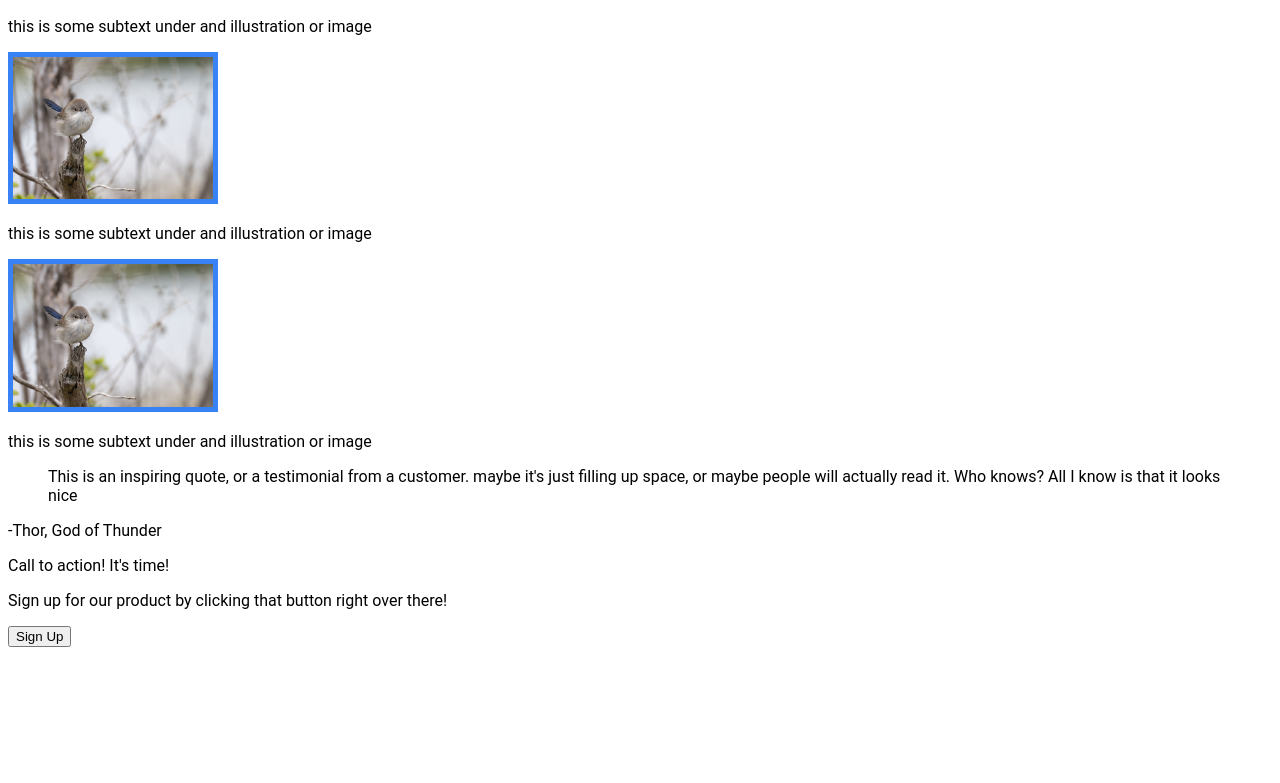
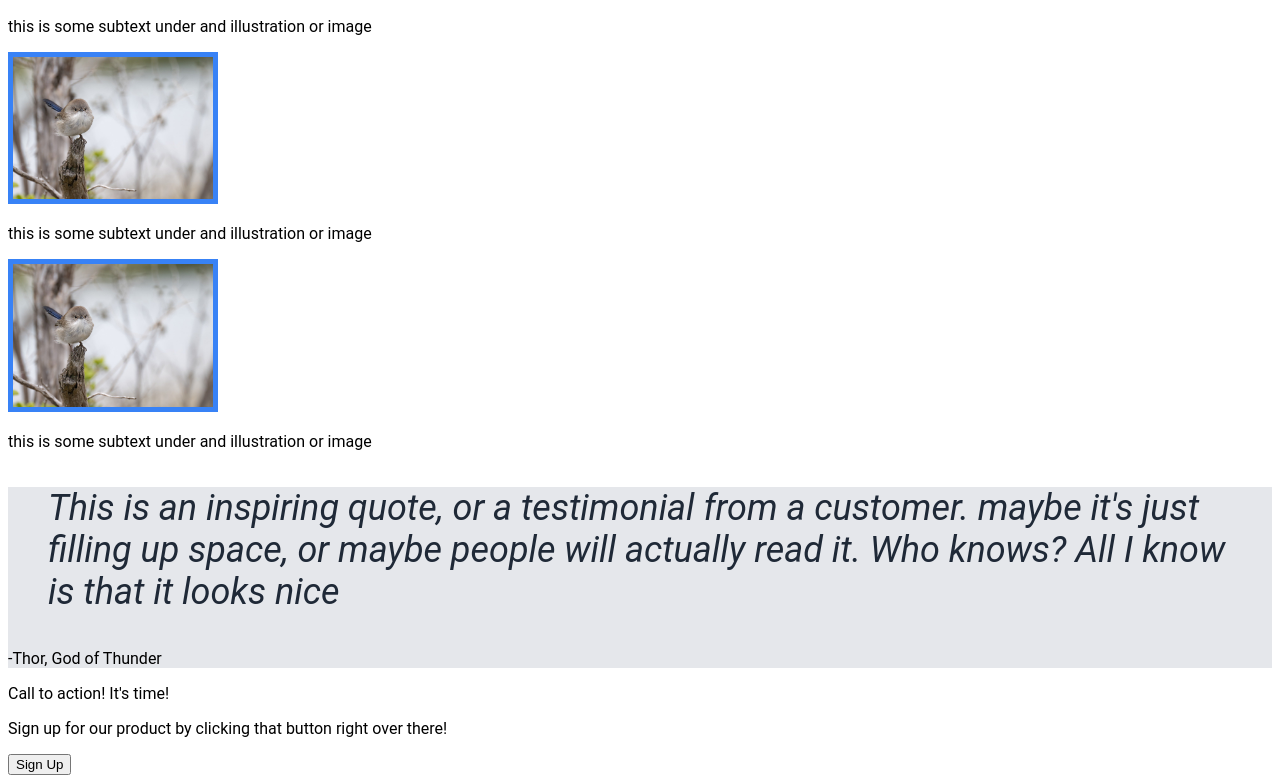
Before and after one commit to WrenLottman/odin-landing-page, a plain HTML site: page index.html in a window 1280 px wide. Shown: the part 1217-2000 px from the top of the page. Before the commit the page ends 1872 px from the top, so only its background shows below. Drawn offline with Linux system fonts and the light colour scheme.

Commit message:
Add background and text styles on quote section

```diff
--- a/index.html
+++ b/index.html
@@ -35,8 +35,8 @@
         <img src="img/superb-fairywren-2.jpg" alt="a little bird is perched on a branch and looks at camera">
         <p>this is some subtext under and illustration or image</p>
     </div>
-    <div class="quote container">
-        <blockquote>This is an inspiring quote, or a testimonial from a customer. maybe it's just filling up space, or maybe people will actually read it. Who knows? All I know is that it looks nice</blockquote>
+    <div class="quote-container">
+        <blockquote><i>This is an inspiring quote, or a testimonial from a customer. maybe it's just filling up space, or maybe people will actually read it. Who knows? All I know is that it looks nice</i></blockquote>
         <p>-Thor, God of Thunder</p>
     </div>
     <div class="call-section">
--- a/styles.css
+++ b/styles.css
@@ -45,3 +45,12 @@ body {
     max-width: 200px;
     max-height: fit-content;
 }
+
+.quote-container {
+    background-color:#e5e7eb;
+}
+
+blockquote {
+    font-size: 36px;
+    color: #1F2937
+}
```
